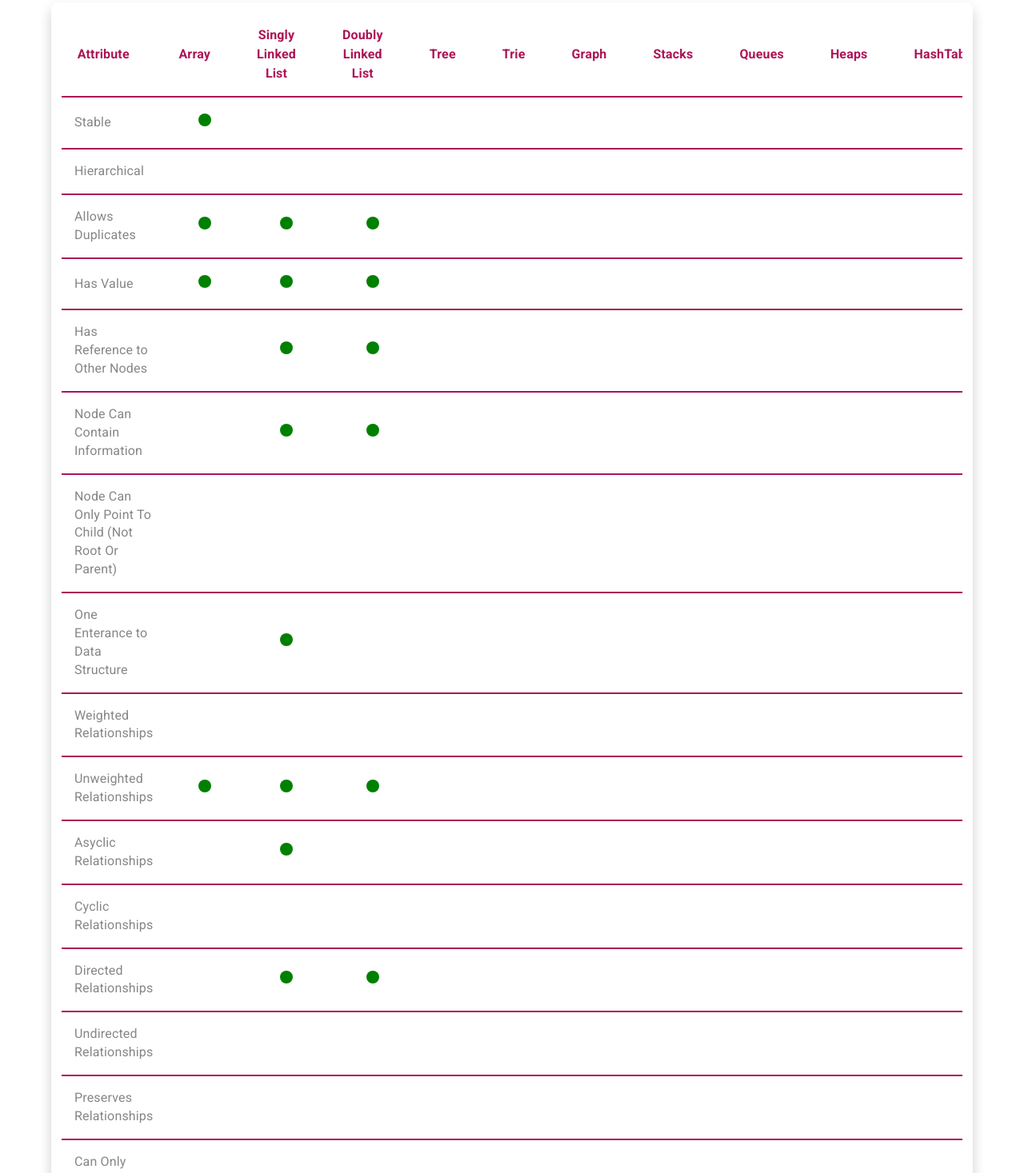
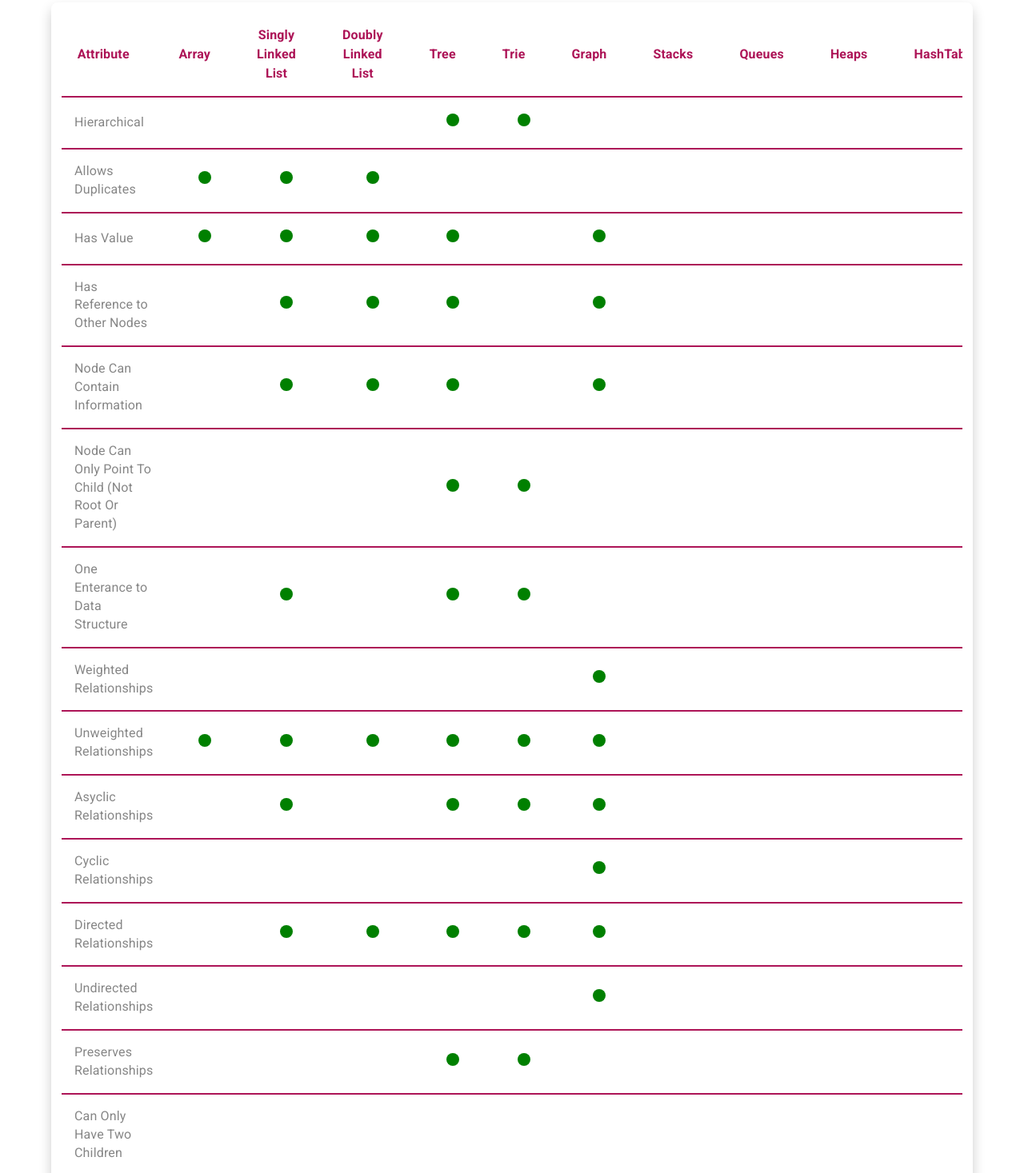
Before and after one commit to unachoza/Personal-Project-Manager, a Next.js app: page /matrix in a window 1280 px wide. Shown: the part 220-1687 px from the top of the page at 80% size. Built offline with nearby package versions, Linux system fonts and the light colour scheme.

Commit message:
added 7 ds, then problem with table size

```diff
--- a/src/pages/matrix.js
+++ b/src/pages/matrix.js
@@ -34,119 +34,193 @@ export default function ProjectManager() {
   const classes = useStyles();
   const theme = useTheme();
   const [rows, setRows] = useState([
-    createData('Stable', <FiberManualRecordIcon className={classes.icon} />, null, null, '', '', '', ''),
-    createData('Hierarchical', null, null, null, '', '', '', ''),
+    createData(
+      'Hierarchical',
+      null,
+      null,
+      null,
+      <FiberManualRecordIcon className={classes.icon} />,
+      <FiberManualRecordIcon className={classes.icon} />,
+      null,
+      <FiberManualRecordIcon className={classes.icon} />
+    ),
     createData(
       'Allows Duplicates',
       <FiberManualRecordIcon className={classes.icon} />,
       <FiberManualRecordIcon className={classes.icon} />,
       <FiberManualRecordIcon className={classes.icon} />,
-      '',
-      '',
-      '',
-      ''
+      null,
+      null,
+      null,
+      null
     ),
     createData(
       'Has Value',
       <FiberManualRecordIcon className={classes.icon} />,
       <FiberManualRecordIcon className={classes.icon} />,
       <FiberManualRecordIcon className={classes.icon} />,
-      '',
-      '',
-      '',
-      ''
+      <FiberManualRecordIcon className={classes.icon} />,
+      null,
+      <FiberManualRecordIcon className={classes.icon} />,
+      <FiberManualRecordIcon className={classes.icon} />
     ),
     createData(
       'Has Reference to Other Nodes',
       null,
       <FiberManualRecordIcon className={classes.icon} />,
       <FiberManualRecordIcon className={classes.icon} />,
-      '',
-      '',
-      '',
-      ''
+      <FiberManualRecordIcon className={classes.icon} />,
+      null,
+      <FiberManualRecordIcon className={classes.icon} />,
+      <FiberManualRecordIcon className={classes.icon} />
     ),
     createData(
       'Node Can Contain Information',
       null,
       <FiberManualRecordIcon className={classes.icon} />,
       <FiberManualRecordIcon className={classes.icon} />,
-      '',
-      '',
-      '',
-      ''
+      <FiberManualRecordIcon className={classes.icon} />,
+      null,
+      <FiberManualRecordIcon className={classes.icon} />,
+      <FiberManualRecordIcon className={classes.icon} />
     ),
-    createData('Node Can Only Point To Child (Not Root Or Parent)', null, null, null, '', '', '', ''),
+    createData(
+      'Node Can Only Point To Child (Not Root Or Parent)',
+      null,
+      null,
+      null,
+      <FiberManualRecordIcon className={classes.icon} />,
+      <FiberManualRecordIcon className={classes.icon} />,
+      null,
+      null
+    ),
     createData(
       'One Enterance to Data Structure',
       null,
       <FiberManualRecordIcon className={classes.icon} />,
       null,
-      '',
-      '',
-      '',
-      ''
+      <FiberManualRecordIcon className={classes.icon} />,
+      <FiberManualRecordIcon className={classes.icon} />,
+      null,
+      <FiberManualRecordIcon className={classes.icon} />
     ),
-    createData('Weighted Relationships', null, null, null, '', '', '', ''),
+    createData(
+      'Weighted Relationships',
+      null,
+      null,
+      null,
+      null,
+      null,
+      <FiberManualRecordIcon className={classes.icon} />,
+      null
+    ),
     createData(
       'Unweighted Relationships',
       <FiberManualRecordIcon className={classes.icon} />,
       <FiberManualRecordIcon className={classes.icon} />,
       <FiberManualRecordIcon className={classes.icon} />,
-      '',
-      '',
-      '',
-      '',
+      <FiberManualRecordIcon className={classes.icon} />,
+      <FiberManualRecordIcon className={classes.icon} />,
+      <FiberManualRecordIcon className={classes.icon} />,
+      null,
       '',
       ''
     ),
-    createData('Asyclic Relationships', null, <FiberManualRecordIcon className={classes.icon} />, null, '', '', '', ''),
-    createData('Cyclic Relationships', null, null, null, '', '', '', ''),
+    createData(
+      'Asyclic Relationships',
+      null,
+      <FiberManualRecordIcon className={classes.icon} />,
+      null,
+      <FiberManualRecordIcon className={classes.icon} />,
+      <FiberManualRecordIcon className={classes.icon} />,
+      <FiberManualRecordIcon className={classes.icon} />,
+      null
+    ),
+    createData(
+      'Cyclic Relationships',
+      null,
+      null,
+      null,
+      null,
+      null,
+      <FiberManualRecordIcon className={classes.icon} />,
+      null
+    ),
     createData(
       'Directed Relationships',
       null,
       <FiberManualRecordIcon className={classes.icon} />,
       <FiberManualRecordIcon className={classes.icon} />,
-      '',
-      '',
-      '',
-      ''
+      <FiberManualRecordIcon className={classes.icon} />,
+      <FiberManualRecordIcon className={classes.icon} />,
+      <FiberManualRecordIcon className={classes.icon} />,
+      <FiberManualRecordIcon className={classes.icon} />
     ),
-    createData('Undirected Relationships', null, null, null, '', '', '', ''),
-    createData('Preserves Relationships', null, null, null, '', '', '', ''),
-    createData('Can Only Have Two Children', null, null, null, '', '', '', ''),
-    createData('Sorted Data', <FiberManualRecordIcon className={classes.icon} />, null, null, '', '', '', ''),
+    createData(
+      'Undirected Relationships',
+      null,
+      null,
+      null,
+      null,
+      null,
+      <FiberManualRecordIcon className={classes.icon} />,
+      null
+    ),
+    createData(
+      'Preserves Relationships',
+      null,
+      null,
+      null,
+      <FiberManualRecordIcon className={classes.icon} />,
+      <FiberManualRecordIcon className={classes.icon} />,
+      null,
+      <FiberManualRecordIcon className={classes.icon} />
+    ),
+    createData('Can Only Have Two Children', null, null, null, null, null, null, null),
+    createData('Sorted Data', <FiberManualRecordIcon className={classes.icon} />, null, null, null, null, null, null),
     createData(
       'Unsorted Data',
       <FiberManualRecordIcon className={classes.icon} />,
       <FiberManualRecordIcon className={classes.icon} />,
       <FiberManualRecordIcon className={classes.icon} />,
-      '',
-      '',
-      '',
-      ''
+      <FiberManualRecordIcon className={classes.icon} />,
+      <FiberManualRecordIcon className={classes.icon} />,
+      <FiberManualRecordIcon className={classes.icon} />,
+      <FiberManualRecordIcon className={classes.icon} />
     ),
-    createData('Priority', null, null, null, '', '', '', ''),
+    createData('Priority', null, null, null, null, null, null, <FiberManualRecordIcon className={classes.icon} />),
     createData(
       'Linear',
       <FiberManualRecordIcon className={classes.icon} />,
       <FiberManualRecordIcon className={classes.icon} />,
       <FiberManualRecordIcon className={classes.icon} />,
-      '',
-      '',
-      '',
-      ''
+      null,
+      null,
+      null,
+      <FiberManualRecordIcon className={classes.icon} />
     ),
-    createData('Null Terminated', null, null, null, '', '', '', ''),
+    createData(
+      'Null Terminated',
+      null,
+      null,
+      null,
+      null,
+      null,
+      null,
+      null,
+      null,
+      null,
+      <FiberManualRecordIcon className={classes.icon} />
+    ),
     createData(
       'Flexible Sizes',
       <FiberManualRecordIcon className={classes.icon} />,
       <FiberManualRecordIcon className={classes.icon} />,
       <FiberManualRecordIcon className={classes.icon} />,
-      '',
-      '',
-      '',
-      ''
+      <FiberManualRecordIcon className={classes.icon} />,
+      <FiberManualRecordIcon className={classes.icon} />,
+      <FiberManualRecordIcon className={classes.icon} />,
+      <FiberManualRecordIcon className={classes.icon} />
     ),
   ]);
 
```
